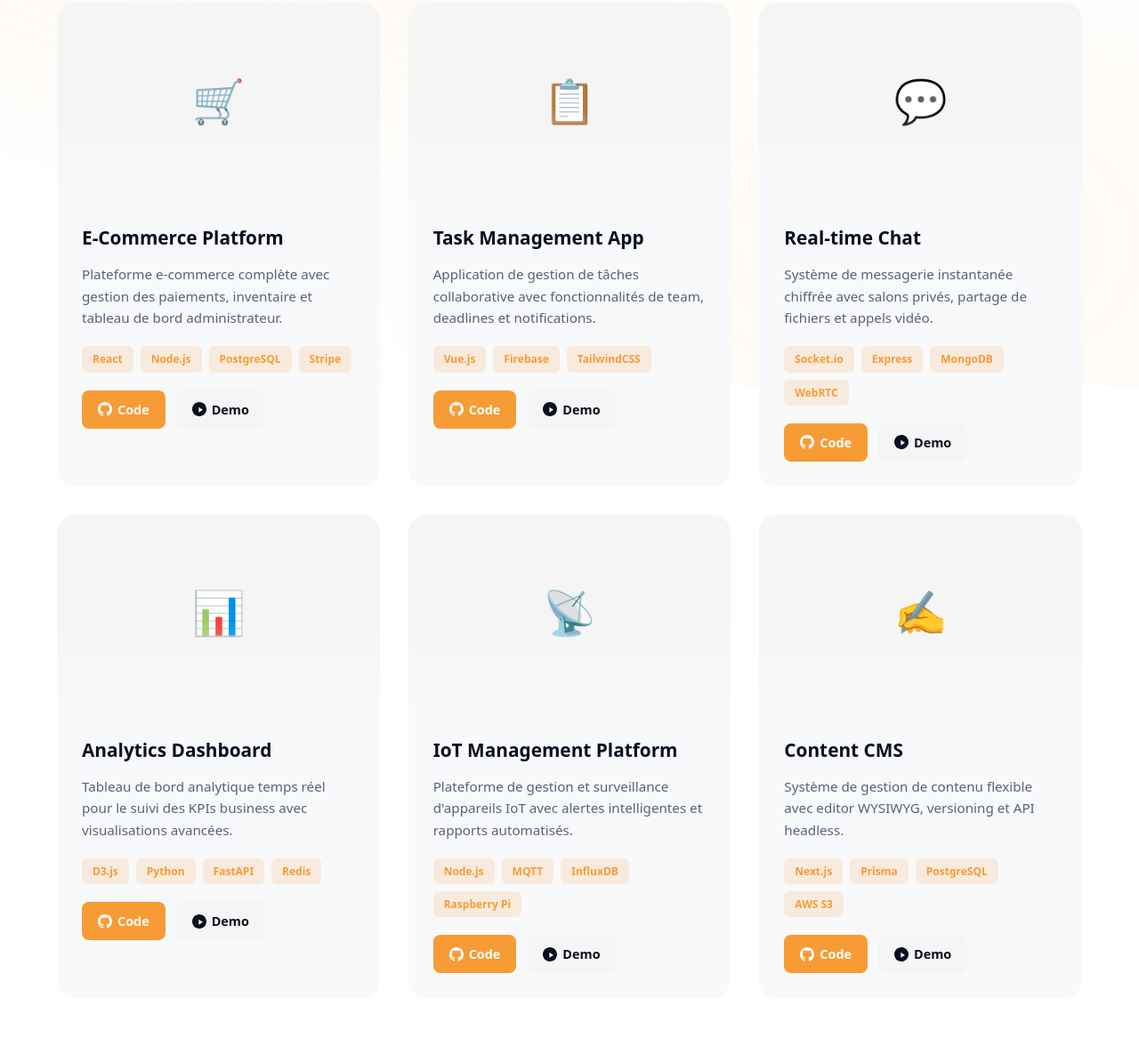
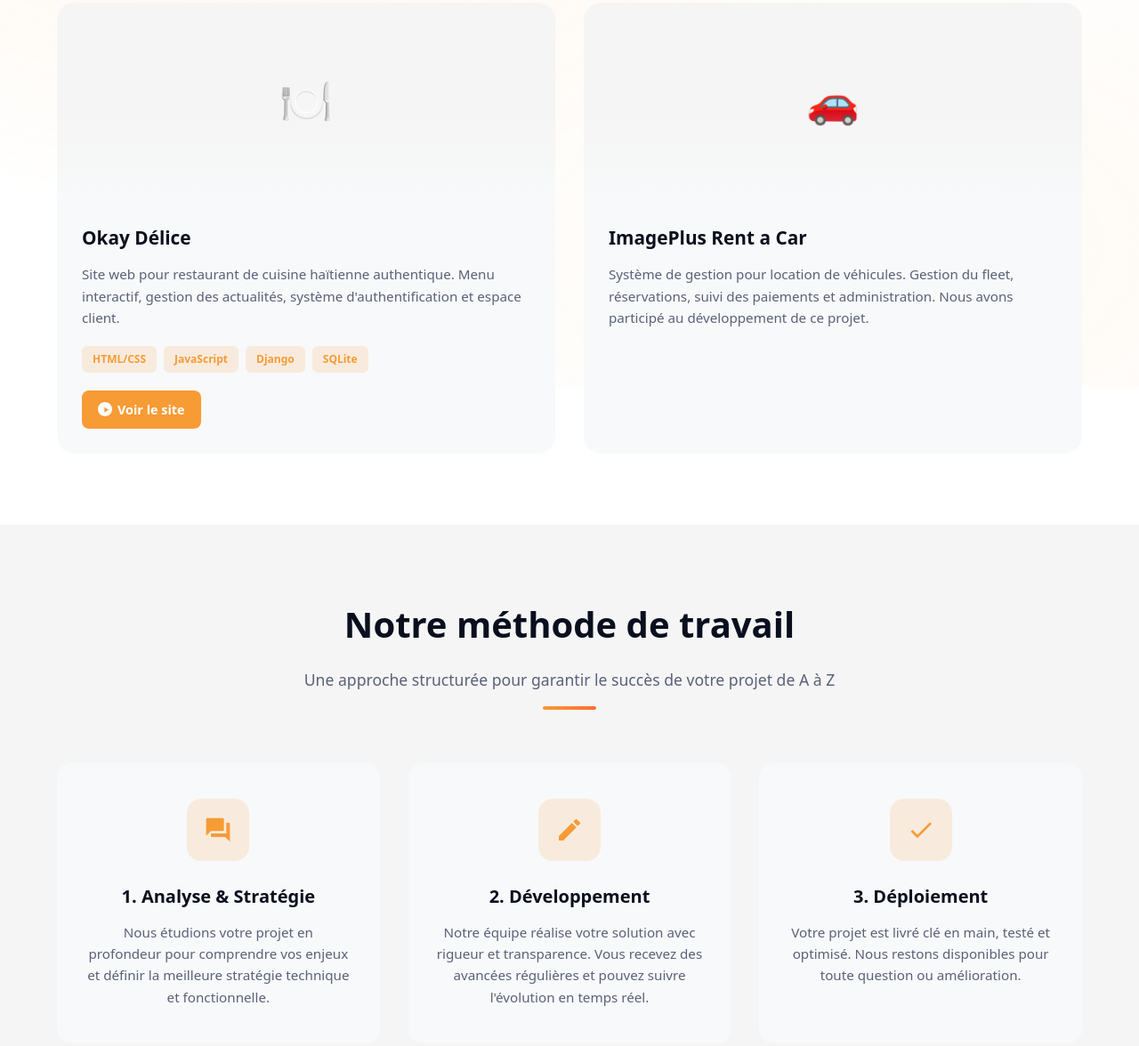
Before and after one commit to WeDev25/portfolio, a plain HTML site: page projets.html in a window 1280 px wide. Shown: the part 365-1541 px from the top of the page at 89% size. Drawn offline with Linux system fonts and the light colour scheme; a web font is replaced by a local one.

Commit message:
update 24/03/26

```diff
--- a/index.html
+++ b/index.html
@@ -1,12 +1,14 @@
-<!DOCTYPE html>
+<!doctype html>
 <html lang="fr">
+
 <head>
-  <meta charset="UTF-8">
-  <meta name="viewport" content="width=device-width, initial-scale=1.0">
+  <meta charset="UTF-8" />
+  <meta name="viewport" content="width=device-width, initial-scale=1.0" />
   <title>WeDev - Portfolio</title>
-  <link rel="icon" type="image/jpeg" href="images/logo.jpeg">
-  <link rel="stylesheet" href="css/style.css">
+  <link rel="icon" type="image/jpeg" href="images/logo.jpeg" />
+  <link rel="stylesheet" href="css/style.css" />
 </head>
+
 <body>
   <nav class="navbar">
     <div class="container" id="navbar"></div>
@@ -17,12 +19,20 @@
       <div class="container">
         <div class="hero-content">
           <div class="hero-text">
-            <h1>Donnez vie à vos <span class="highlight">projets digitaux</span></h1>
-            <p>Agence de développement web&software sur mesure. Nous créons des applications modernes, performantes et adaptées à vos besoins spécifiques.</p>
+            <h1>
+              Donnez vie à vos <span class="highlight">projets digitaux</span>
+            </h1>
+            <p>
+              Agence de développement web&software sur mesure. Nous créons des
+              applications modernes, performantes et adaptées à vos besoins
+              spécifiques.
+            </p>
             <div class="hero-buttons">
               <a href="projets.html" class="btn btn-primary">
                 Voir nos projets
-                <svg width="20" height="20" viewBox="0 0 24 24" fill="currentColor"><path d="M12 4l-1.41 1.41L16.17 11H4v2h12.17l-5.58 5.59L12 20l8-8z"/></svg>
+                <svg width="20" height="20" viewBox="0 0 24 24" fill="currentColor">
+                  <path d="M12 4l-1.41 1.41L16.17 11H4v2h12.17l-5.58 5.59L12 20l8-8z" />
+                </svg>
               </a>
               <a href="membres.html" class="btn btn-secondary">Notre équipe</a>
             </div>
@@ -59,30 +69,50 @@
       <div class="container">
         <div class="section-header">
           <h2>Pourquoi choisir WeDev ?</h2>
-          <p>Nous transformons vos idées en solutions digitales qui drives votre réussite</p>
+          <p>
+            Nous transformons vos idées en solutions digitales qui propulsent
+            votre réussite
+          </p>
           <div class="accent-line"></div>
         </div>
         <div class="features-grid">
           <div class="feature-card">
             <div class="feature-icon">
-              <svg viewBox="0 0 24 24"><path d="M12 2L2 7l10 5 10-5-10-5zM2 17l10 5 10-5M2 12l10 5 10-5"/></svg>
+              <svg viewBox="0 0 24 24">
+                <path d="M12 2L2 7l10 5 10-5-10-5zM2 17l10 5 10-5M2 12l10 5 10-5" />
+              </svg>
             </div>
             <h3>Solutions sur mesure</h3>
-            <p>Pas de solutions génériques. Chaque projet est unique et adapté à vos objectifs spécifiques, votre budget et vos délais.</p>
+            <p>
+              Pas de solutions génériques. Chaque projet est unique et adapté
+              à vos objectifs spécifiques, votre budget et vos délais.
+            </p>
           </div>
           <div class="feature-card">
             <div class="feature-icon">
-              <svg viewBox="0 0 24 24"><path d="M16 11c1.66 0 2.99-1.34 2.99-3S17.66 5 16 5c-1.66 0-3 1.34-3 3s1.34 3 3 3zm-8 0c1.66 0 2.99-1.34 2.99-3S9.66 5 8 5C6.34 5 5 6.34 5 8s1.34 3 3 3zm0 2c-2.33 0-7 1.17-7 3.5V19h14v-2.5c0-2.33-4.67-3.5-7-3.5zm8 0c-.29 0-.62.02-.97.05 1.16.84 1.97 1.97 1.97 3.45V19h6v-2.5c0-2.33-4.67-3.5-7-3.5z"/></svg>
+              <svg viewBox="0 0 24 24">
+                <path
+                  d="M16 11c1.66 0 2.99-1.34 2.99-3S17.66 5 16 5c-1.66 0-3 1.34-3 3s1.34 3 3 3zm-8 0c1.66 0 2.99-1.34 2.99-3S9.66 5 8 5C6.34 5 5 6.34 5 8s1.34 3 3 3zm0 2c-2.33 0-7 1.17-7 3.5V19h14v-2.5c0-2.33-4.67-3.5-7-3.5zm8 0c-.29 0-.62.02-.97.05 1.16.84 1.97 1.97 1.97 3.45V19h6v-2.5c0-2.33-4.67-3.5-7-3.5z" />
+              </svg>
             </div>
             <h3>Équipe dédiée</h3>
-            <p>Un interlocuteur unique qui vous accompagne de A à Z. Communication rapide, transparence totale et suivi régulier.</p>
+            <p>
+              Un interlocuteur unique qui vous accompagne de A à Z.
+              Communication rapide, transparence totale et suivi régulier.
+            </p>
           </div>
           <div class="feature-card">
             <div class="feature-icon">
-              <svg viewBox="0 0 24 24"><path d="M12 2C6.48 2 2 6.48 2 12s4.48 10 10 10 10-4.48 10-10S17.52 2 12 2zm-2 15l-5-5 1.41-1.41L10 14.17l7.59-7.59L19 8l-9 9z"/></svg>
+              <svg viewBox="0 0 24 24">
+                <path
+                  d="M12 2C6.48 2 2 6.48 2 12s4.48 10 10 10 10-4.48 10-10S17.52 2 12 2zm-2 15l-5-5 1.41-1.41L10 14.17l7.59-7.59L19 8l-9 9z" />
+              </svg>
             </div>
             <h3>Résultats garantis</h3>
-            <p>Des livrables concrets, testés et prêts à l'emploi. Nous restons disponibles après la livraison pour assurer votre tranquilité.</p>
+            <p>
+              Des livrables concrets, testés et prêts à l'emploi. Nous restons
+              disponibles après la livraison pour assurer votre tranquilité.
+            </p>
           </div>
         </div>
       </div>
@@ -92,17 +122,30 @@
       <div class="container">
         <div class="section-header">
           <h2>Technologies modernes pour des résultatsmax</h2>
-          <p>Nous utilisons les outils les plus performants pour garantir la qualité et la pérennité de votre projet</p>
+          <p>
+            Nous utilisons les outils les plus performants pour garantir la
+            qualité et la pérennité de votre projet
+          </p>
           <div class="accent-line"></div>
         </div>
-        <div class="members-grid" style="max-width: 900px; margin: 0 auto;">
-          <div class="member-card" style="opacity: 1; transform: none;">
-            <h3 class="member-name" style="color: var(--accent);">Back-end</h3>
-            <p class="member-bio">Des architectures robustes et scalables avec les technologies les plus demandées du marché : Node.js, Python, Java, PostgreSQL, MongoDB, Docker, AWS.</p>
+        <div class="members-grid" style="max-width: 900px; margin: 0 auto">
+          <div class="member-card" style="opacity: 1; transform: none">
+            <h3 class="member-name" style="color: var(--accent)">Back-end</h3>
+            <p class="member-bio">
+              Des architectures robustes et évolutives, avec les technologies
+              les plus demandées du marché : Python, PHP, Java, Node.js,
+              PostgreSQL, MariaDB, MySQL, SQLite, MongoDB, Docker, AWS.
+            </p>
           </div>
-          <div class="member-card" style="opacity: 1; transform: none;">
-            <h3 class="member-name" style="color: var(--accent);">Front-end</h3>
-            <p class="member-bio">Des interfaces fluides et accessibles grâce aux dernières technologies : React, Vue.js, TypeScript, HTML5, CSS3, Figma.</p>
+          <div class="member-card" style="opacity: 1; transform: none">
+            <h3 class="member-name" style="color: var(--accent)">
+              Front-end
+            </h3>
+            <p class="member-bio">
+              Des interfaces fluides et accessibles grâce aux dernières
+              technologies : React, Vue.js, TypeScript, JavaScript, HTML5,
+              CSS3, Figma.
+            </p>
           </div>
         </div>
       </div>
@@ -115,4 +158,5 @@
   <script src="js/main.js"></script>
   <script src="js/init.js"></script>
 </body>
+
 </html>
--- a/js/main.js
+++ b/js/main.js
@@ -3,21 +3,22 @@
   {
     id: 1,
     name: "Seth Luxama Pierre Louis",
-    role: "Développeur Back-end",
+    role: "Développeur Full-Stack",
     bio: "Passionné par l'architecture des systèmes et l'optimisation des performances. Expert en bases de données et APIs robustes.",
     skills: [
-      "Node.js",
+      "Python/Django",
       "Java/Spring Boot",
-      "Python/Django",
       "PostgreSQL",
       "PHP/Laravel",
       "MySQL/MariaDB",
       "SQLite",
       "HTML/CSS",
       "Docker",
-      "AWS",
     ],
     initials: "SLPL",
+    github: "https://github.com/xamaseth",
+    linkedin: "https://www.linkedin.com/in/seth-luxama-pierre-louis/",
+    email: "pierrelouissethluxama@gmail.com",
   },
   {
     id: 2,
@@ -28,6 +29,9 @@
     skills: ["HTML/CSS", "JavaScript", "Responsive design", "Git", "Team Work"],
     initials: "BL",
     avatar: "images/we_dev_lorde.jpeg",
+    github: "https://github.com/Bilylord",
+    linkedin: "https://www.linkedin.com/in/belensky-lorde/",
+    email: "lordebelens@gmail.com",
   },
   {
     id: 3,
@@ -59,52 +63,73 @@
 const projects = [
   {
     id: 1,
-    title: "E-Commerce Platform",
+    title: "Okay Délice",
     description:
-      "Plateforme e-commerce complète avec gestion des paiements, inventaire et tableau de bord administrateur.",
-    tech: ["React", "Node.js", "PostgreSQL", "Stripe"],
-    placeholder: "🛒",
+      "Site web pour restaurant de cuisine haïtienne authentique. Menu interactif, gestion des actualités, système d'authentification et espace client.",
+    tech: ["HTML/CSS", "JavaScript", "Django", "SQLite"],
+    placeholder: "🍽️",
+    demo: "https://okaydelice.com/",
+    github: null,
   },
   {
     id: 2,
-    title: "Task Management App",
+    title: "ImagePlus Rent a Car",
     description:
-      "Application de gestion de tâches collaborative avec fonctionnalités de team, deadlines et notifications.",
-    tech: ["Vue.js", "Firebase", "TailwindCSS"],
-    placeholder: "📋",
+      "Système de gestion pour location de véhicules. Gestion du fleet, réservations, suivi des paiements et administration. Nous avons participé au développement de ce projet.",
+    placeholder: "🚗",
+    demo: null,
+    github: null,
   },
-  {
-    id: 3,
-    title: "Real-time Chat",
-    description:
-      "Système de messagerie instantanée chiffrée avec salons privés, partage de fichiers et appels vidéo.",
-    tech: ["Socket.io", "Express", "MongoDB", "WebRTC"],
-    placeholder: "💬",
-  },
-  {
-    id: 4,
-    title: "Analytics Dashboard",
-    description:
-      "Tableau de bord analytique temps réel pour le suivi des KPIs business avec visualisations avancées.",
-    tech: ["D3.js", "Python", "FastAPI", "Redis"],
-    placeholder: "📊",
-  },
-  {
-    id: 5,
-    title: "IoT Management Platform",
-    description:
-      "Plateforme de gestion et surveillance d'appareils IoT avec alertes intelligentes et rapports automatisés.",
-    tech: ["Node.js", "MQTT", "InfluxDB", "Raspberry Pi"],
-    placeholder: "📡",
-  },
-  {
-    id: 6,
-    title: "Content CMS",
-    description:
-      "Système de gestion de contenu flexible avec editor WYSIWYG, versioning et API headless.",
-    tech: ["Next.js", "Prisma", "PostgreSQL", "AWS S3"],
-    placeholder: "✍️",
-  },
+  // {
+  //   id: 2,
+  //   title: "E-Commerce Platform",
+  //   description:
+  //     "Plateforme e-commerce complète avec gestion des paiements, inventaire et tableau de bord administrateur.",
+  //   tech: ["React", "Node.js", "PostgreSQL", "Stripe"],
+  //   placeholder: "🛒",
+  //   demo: "#",
+  //   github: "#",
+  // },
+  // {
+  //   id: 3,
+  //   title: "Task Management App",
+  //   description:
+  //     "Application de gestion de tâches collaborative avec fonctionnalités de team, deadlines et notifications.",
+  //   tech: ["Vue.js", "Firebase", "TailwindCSS"],
+  //   placeholder: "📋",
+  //   demo: "#",
+  //   github: "#",
+  // },
+  // {
+  //   id: 4,
+  //   title: "Real-time Chat",
+  //   description:
+  //     "Système de messagerie instantanée chiffrée avec salons privés, partage de fichiers et appels vidéo.",
+  //   tech: ["Socket.io", "Express", "MongoDB", "WebRTC"],
+  //   placeholder: "💬",
+  //   demo: "#",
+  //   github: "#",
+  // },
+  // {
+  //   id: 5,
+  //   title: "Analytics Dashboard",
+  //   description:
+  //     "Tableau de bord analytique temps réel pour le suivi des KPIs business avec visualisations avancées.",
+  //   tech: ["D3.js", "Python", "FastAPI", "Redis"],
+  //   placeholder: "📊",
+  //   demo: "#",
+  //   github: "#",
+  // },
+  // {
+  //   id: 6,
+  //   title: "IoT Management Platform",
+  //   description:
+  //     "Plateforme de gestion et surveillance d'appareils IoT avec alertes intelligentes et rapports automatisés.",
+  //   tech: ["Node.js", "MQTT", "InfluxDB", "Raspberry Pi"],
+  //   placeholder: "📡",
+  //   demo: "#",
+  //   github: "#",
+  // },
 ];
 
 // Theme Management
@@ -160,8 +185,7 @@
         ${member.skills.map((skill) => `<span class="skill-tag">${skill}</span>`).join("")}
       </div>
       <div class="member-socials">
-        ${
-          member.github
+        ${member.github
           ? `
         <a href="${member.github}" target="_blank" rel="noopener noreferrer" class="social-link" aria-label="GitHub">
           <svg viewBox="0 0 24 24"><path d="M12 0c-6.626 0-12 5.373-12 12 0 5.302 3.438 9.8 8.207 11.387.599.111.793-.261.793-.577v-2.234c-3.338.726-4.033-1.416-4.033-1.416-.546-1.387-1.333-1.756-1.333-1.756-1.089-.745.083-.729.083-.729 1.205.084 1.839 1.237 1.839 1.237 1.07 1.834 2.807 1.304 3.492.997.107-.775.418-1.305.762-1.604-2.665-.305-5.467-1.334-5.467-5.931 0-1.311.469-2.381 1.236-3.221-.124-.303-.535-1.524.117-3.176 0 0 1.008-.322 3.301 1.23.957-.266 1.983-.399 3.003-.404 1.02.005 2.047.138 3.006.404 2.291-1.552 3.297-1.23 3.297-1.23.653 1.653.242 2.874.118 3.176.77.84 1.235 1.911 1.235 3.221 0 4.609-2.807 5.624-5.479 5.921.43.372.823 1.102.823 2.222v3.293c0 .319.192.694.801.576 4.765-1.589 8.199-6.086 8.199-11.386 0-6.627-5.373-12-12-12z"/></svg>
@@ -169,8 +193,7 @@
         `
           : ""
         }
-        ${
-          member.linkedin
+        ${member.linkedin
           ? `
         <a href="${member.linkedin}" target="_blank" rel="noopener noreferrer" class="social-link" aria-label="LinkedIn">
           <svg viewBox="0 0 24 24"><path d="M19 0h-14c-2.761 0-5 2.239-5 5v14c0 2.761 2.239 5 5 5h14c2.762 0 5-2.239 5-5v-14c0-2.761-2.238-5-5-5zm-11 19h-3v-11h3v11zm-1.5-12.268c-.966 0-1.75-.79-1.75-1.764s.784-1.764 1.75-1.764 1.75.79 1.75 1.764-.783 1.764-1.75 1.764zm13.5 12.268h-3v-5.604c0-3.368-4-3.113-4 0v5.604h-3v-11h3v1.765c1.396-2.586 7-2.777 7 2.476v6.759z"/></svg>
@@ -178,8 +201,7 @@
         `
           : ""
         }
-        ${
-          member.email
+        ${member.email
           ? `
         <a href="mailto:${member.email}" class="social-link" aria-label="Email">
           <svg viewBox="0 0 24 24"><path d="M0 3v18h24v-18h-24zm21.518 2l-9.518 7.713-9.518-7.713h19.036zm-19.518 14v-11.817l10 8.104 10-8.104v11.817h-20z"/></svg>
@@ -210,17 +232,27 @@
         <h3 class="project-title">${project.title}</h3>
         <p class="project-description">${project.description}</p>
         <div class="project-tech">
-          ${project.tech.map((tech) => `<span class="tech-tag">${tech}</span>`).join("")}
+          ${project.tech ? project.tech.map((tech) => `<span class="tech-tag">${tech}</span>`).join("") : ""}
         </div>
         <div class="project-links">
-          <a href="#" class="project-link primary">
+          ${project.github
+          ? `
+            <a href="${project.github}" class="project-link primary" target="_blank" rel="noopener noreferrer">
               <svg viewBox="0 0 24 24"><path d="M12 0c-6.626 0-12 5.373-12 12 0 5.302 3.438 9.8 8.207 11.387.599.111.793-.261.793-.577v-2.234c-3.338.726-4.033-1.416-4.033-1.416-.546-1.387-1.333-1.756-1.333-1.756-1.089-.745.083-.729.083-.729 1.205.084 1.839 1.237 1.839 1.237 1.07 1.834 2.807 1.304 3.492.997.107-.775.418-1.305.762-1.604-2.665-.305-5.467-1.334-5.467-5.931 0-1.311.469-2.381 1.236-3.221-.124-.303-.535-1.524.117-3.176 0 0 1.008-.322 3.301 1.23.957-.266 1.983-.399 3.003-.404 1.02.005 2.047.138 3.006.404 2.291-1.552 3.297-1.23 3.297-1.23.653 1.653.242 2.874.118 3.176.77.84 1.235 1.911 1.235 3.221 0 4.609-2.807 5.624-5.479 5.921.43.372.823 1.102.823 2.222v3.293c0 .319.192.694.801.576 4.765-1.589 8.199-6.086 8.199-11.386 0-6.627-5.373-12-12-12z"/></svg>
               Code
             </a>
-          <a href="#" class="project-link secondary">
+            `
+          : ""
+        }
+          ${project.demo
+          ? `
+            <a href="${project.demo}" class="project-link ${project.github ? "secondary" : "primary"}" target="_blank" rel="noopener noreferrer">
               <svg viewBox="0 0 24 24"><path d="M12 0c-6.627 0-12 5.373-12 12s5.373 12 12 12 12-5.373 12-12-5.373-12-12-12zm-1 17.5v-9l7 4.5-7 4.5z"/></svg>
-            Demo
+              ${project.github ? "Demo" : "Voir le site"}
             </a>
+            `
+          : ""
+        }
         </div>
       </div>
     </div>
@@ -243,9 +275,11 @@
 
     // Close menu when clicking outside
     document.addEventListener("click", (e) => {
-      if (navLinks.classList.contains("active") &&
+      if (
+        navLinks.classList.contains("active") &&
         !navLinks.contains(e.target) &&
-          !hamburger.contains(e.target)) {
+        !hamburger.contains(e.target)
+      ) {
         navLinks.classList.remove("active");
         hamburger.classList.remove("active");
       }
```
Also changed, not shown: components/footer.html (+5 -0 lines). Lines whose indentation alone changed are shown as unchanged.
